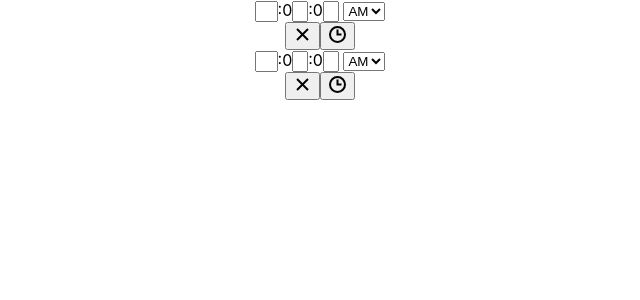
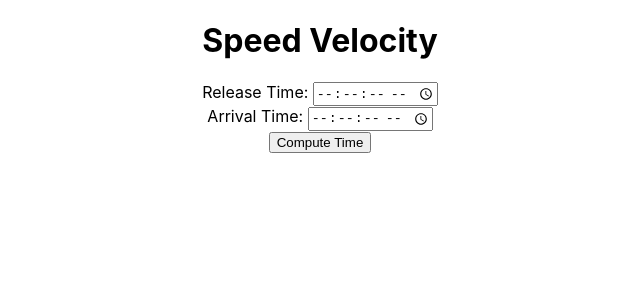
Before and after one commit to vanz1220/speedvelocity, a React (Create React App) app: page / in a window 1280 px wide. Shown: the top 300 px of the page, without its empty margins (320-960 px from the left). Built offline with nearby package versions, Linux system fonts and the light colour scheme.

Commit message:
time diff

```diff
--- a/src/App.css
+++ b/src/App.css
@@ -1,5 +1,8 @@
 .App {
   text-align: center;
+}
+.awit{
+  text-align: left;
 }
 
 .App-logo {
--- a/src/App.js
+++ b/src/App.js
@@ -1,12 +1,26 @@
 import './App.css';
-import SpeedVelocity from './SpeedVelocity';
+import InputField from './inputfield'
+import React, { Component, useRef } from 'react'
 
 function App() {
+  const nameForm = useRef(null)
+
+  const timer1 = ()=>{
+    // show the user input value to console
+    const form = nameForm.current
+    const timediff = form['time2'] - form['time1'].value
+     alert(`${timediff}`)
+  };
+
   return (
-    <div className="App">
-      <SpeedVelocity/>
+    <div className='App'>
+      <h1>Speed Velocity</h1>
+      <form ref={nameForm}>
+       <InputField label={'Release Time: '} name={'time1'}/>
+       <InputField label={'Arrival Time: '} name={'time2'}/>
+      </form>
+      <button onClick={timer1}>Compute Time</button>
     </div>
-
   );
 }
 
--- /dev/null
+++ b/src/inputfield.js
@@ -0,0 +1,16 @@
+import React, { Component, useState } from 'react';
+import { render } from 'react-dom';
+
+export default function InputField({name,label}) {
+  const [state, setState] = useState('')
+  return (
+    <div>
+     <label>{label}</label>
+      <input type="time"
+      value={state}
+      name={name}
+      onChange={(e) => setState(e.target.value)} step="2"/>
+    </div>
+  );
+
+}
```
